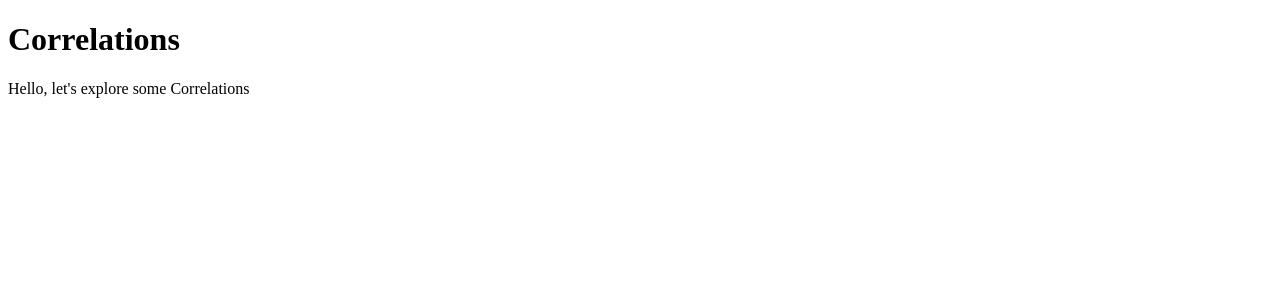
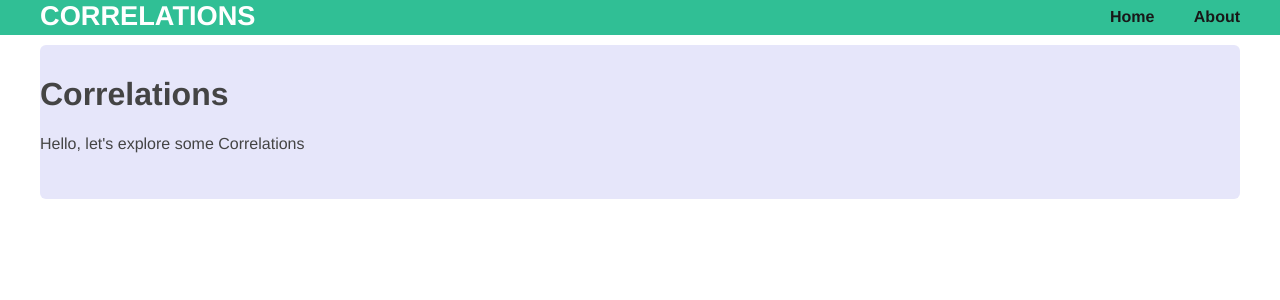
Before and after one commit to hilljtm/Correlations, a Flask app: page / in a window 1280 px wide. Shown: the top 300 px of the page. Run offline with Flask 2, Linux system fonts and the light colour scheme.

Commit message:
css template finished with minor styling

```diff
--- /dev/null
+++ b/static/css/main.css
@@ -0,0 +1,85 @@
+body {
+    margin: 0;
+    padding: 0;
+    font-family:"Helvetica Neue", Arial, Helvetica, sans-serif;
+    color: #444;
+}
+
+/*
+* Formatting the header area
+*/
+
+header {
+    background-color: #1ab98a;
+    height: 35px;
+    width: 100%;
+    opacity: .9;
+    margin-bottom: 10px;
+}
+
+header h1.logo {
+    margin: 0;
+    font-size: 1.7em;
+    color: #fff;
+    text-transform: uppercase;
+    float: left;
+}
+
+/*
+* Centering the body content
+*/
+
+.container {
+    width: 1200px;
+    margin: 0 auto;
+}
+
+div.home {
+    padding: 10px 0 30px 0;
+    background-color: #E6E6FA;
+    -webkit-border-radius: 6px;
+    -moz-border-radius: 6px;
+    border-radius: 6px;
+}
+
+div.about {
+    padding: 10px 0 30px 0;
+    background-color: #E6E6FA;
+    -webkit-border-radius: 6px;
+    -moz-border-radius: 6px;
+    border-radius: 6px;
+}
+
+h2 {
+    font-size: 3em;
+    margin-top: 40px;
+    text-align: center;
+    letter-spacing: -2px;
+}
+
+h3 {
+    font-size: 1.7em;
+    font-weight: 100;
+    margin-top: 30px;
+    text-align: center;
+    letter-spacing: -1px;
+    color: #999;
+}
+
+.menu {
+    float: right;
+    margin-top: 8px;
+}
+
+.menu li {
+    display: inline;
+}
+
+.menu li + li {
+    margin-left: 35px;
+}
+
+.menu li a {
+    color: black;
+    text-decoration: none;
+}
--- a/templates/home.html
+++ b/templates/home.html
@@ -1,13 +1,9 @@
-<!DOCTYPE html>
+{% extends "layout.html" %}
+{% block content %}
 
-<head>
-    <meta charset="UTF-8">
-    <title>Home</title>
-</head>
-
-<body>
+<div class="home">
     <h1>Correlations</h1>
     <p>Hello, let's explore some Correlations</p>
-</body>
+</div>
 
-</html>
+{% endblock %}
--- /dev/null
+++ b/templates/layout.html
@@ -0,0 +1,24 @@
+<!DOCTYPE html>
+<html>
+    <head>
+        <title>Correlation app</title>
+        <link rel="stylesheet" href="{{ url_for('static', filename='css/main.css') }}">
+    </head>
+    <body>
+        <header>
+            <div class="container">
+                <h1 class="logo">Correlations</h1>
+                <strong><nav>
+                    <ul class="menu">
+                        <li><a href="{{ url_for('home') }}">Home</a></li>
+                        <li><a href="{{ url_for('about') }}">About</a></li>
+                    </ul>
+                </nav></strong>
+            </div>
+        </header>
+        <div class="container">
+            {% block content %}
+            {% endblock %}
+        </div>
+    </body>
+</html>
```
Also changed, not shown: templates/about.html (+5 -9 lines), templates/static/style.css (deleted).
